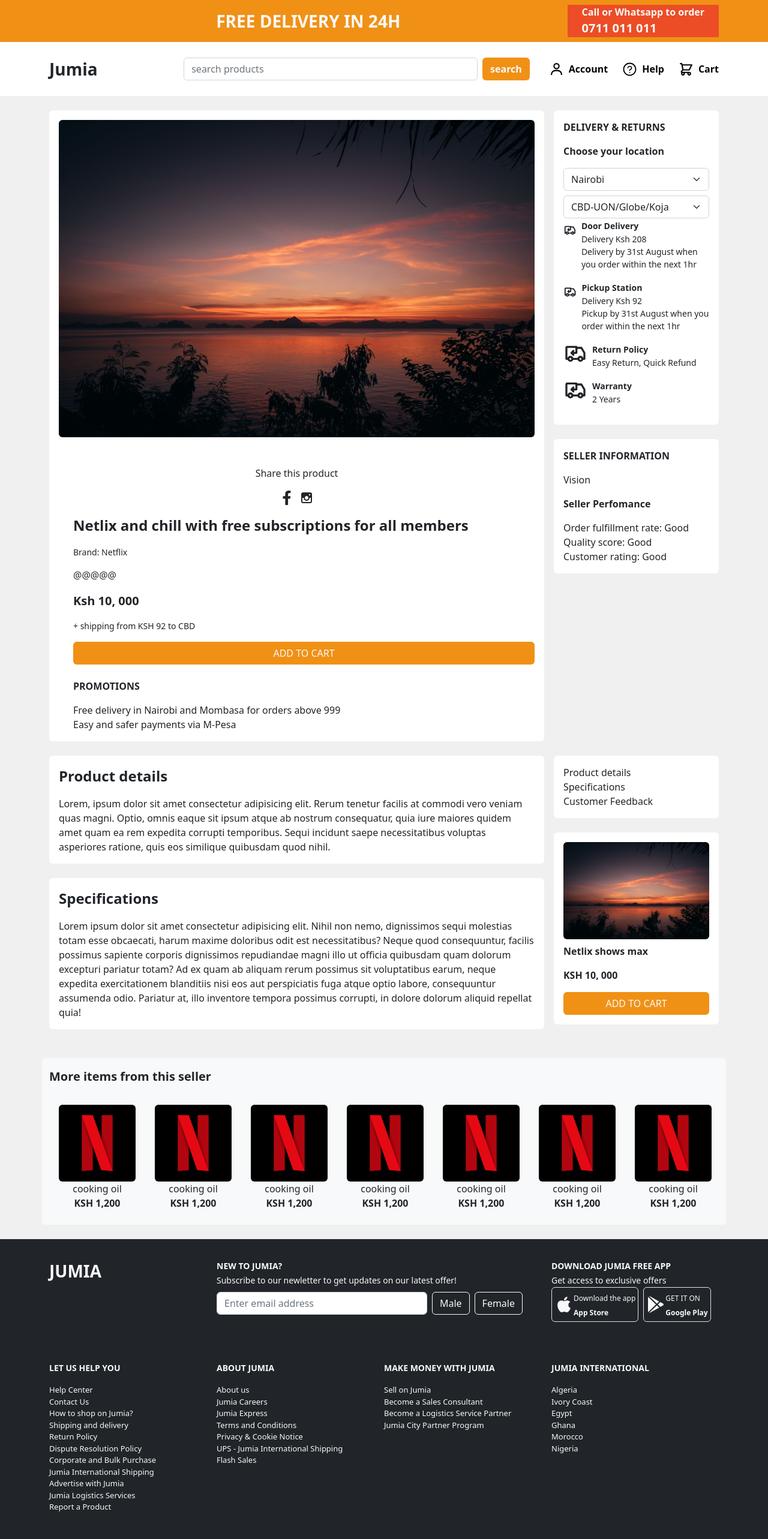
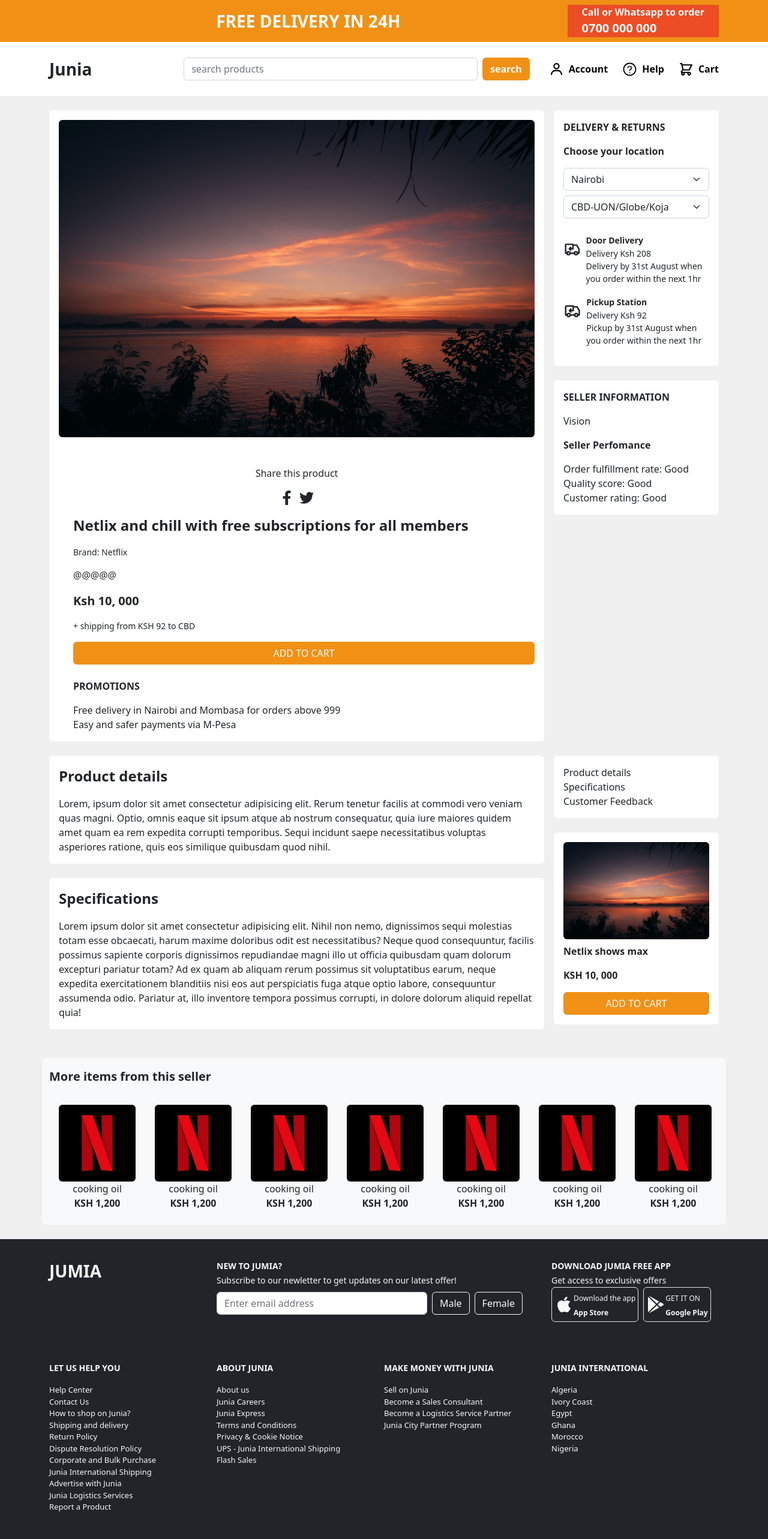
Before and after one commit to Edu58/Junia-Eccomerce, a React (Vite) app: page /product in a window 1280 px wide. Shown: the top 2566 px of the page at 60% size. Built offline with nearby package versions, Linux system fonts and the light colour scheme.

Commit message:
style: Navbar & Footer components

```diff
--- a/src/components/Footer.jsx
+++ b/src/components/Footer.jsx
@@ -63,45 +63,45 @@
 					<ul>
 						<li>Help Center</li>
 						<li>Contact Us</li>
-						<li>How to shop on Jumia?</li>
+						<li>How to shop on Junia?</li>
 						<li>Shipping and delivery</li>
 						<li>Return Policy</li>
 						<li>Dispute Resolution Policy</li>
 						<li>Corporate and Bulk Purchase</li>
-						<li>Jumia International Shipping</li>
-						<li>Advertise with Jumia</li>
-						<li>Jumia Logistics Services</li>
+						<li>Junia International Shipping</li>
+						<li>Advertise with Junia</li>
+						<li>Junia Logistics Services</li>
 						<li>Report a Product</li>
 					</ul>
 
 				</div>
 				<div className="about">
-					<small className="fw-bold">ABOUT JUMIA</small>
+					<small className="fw-bold">ABOUT JUNIA</small>
 
 					<ul >
 						<li>About us</li>
-						<li>Jumia Careers</li>
-						<li>Jumia Express</li>
+						<li>Junia Careers</li>
+						<li>Junia Express</li>
 						<li>Terms and Conditions</li>
 						<li>Privacy & Cookie Notice</li>
-						<li>UPS - Jumia International Shipping</li>
+						<li>UPS - Junia International Shipping</li>
 						<li>Flash Sales</li>
 					</ul>
 
 				</div>
 				<div className="make-money">
-					<small className='fw-bold'>MAKE MONEY WITH JUMIA</small>
+					<small className='fw-bold'>MAKE MONEY WITH JUNIA</small>
 
 					<ul>
-						<li>Sell on Jumia</li>
+						<li>Sell on Junia</li>
 						<li>Become a Sales Consultant</li>
 						<li>Become a Logistics Service Partner</li>
-						<li>Jumia City Partner Program</li>
+						<li>Junia City Partner Program</li>
 					</ul>
 
 				</div>
 				<div className="jumia">
-					<small className="fw-bold">JUMIA INTERNATIONAL</small>
+					<small className="fw-bold">JUNIA INTERNATIONAL</small>
 
 					<ul>
 						<li>Algeria</li>
--- a/src/components/Navbar.jsx
+++ b/src/components/Navbar.jsx
@@ -11,7 +11,7 @@
                 <div className="call px-4 text-light">
                     <span className='fw-bold'>Call or Whatsapp to order</span>
                     <br />
-                    <span className="fw-bold fs-5">0711 011 011</span>
+                    <span className="fw-bold fs-5">0700 000 000</span>
                 </div>
             </div>
         </div>
--- a/src/components/homepage/HomeBanner.scss
+++ b/src/components/homepage/HomeBanner.scss
@@ -18,8 +18,7 @@
     list-style: none;
 
     li {
-        font-size: .8rem;
-        font-weight: 400;
-        line-height: 1.7rem;
+        font-size: .9rem;
+        line-height: 2rem;
     }
 }
--- a/src/components/homepage/SearchBar.jsx
+++ b/src/components/homepage/SearchBar.jsx
@@ -9,8 +9,9 @@
     return (
         <div className="top-bar py-4">
             <div className="container">
-                <p className='fs-3 fw-bolder'>Jumia</p>
-
+                <Link to="/" className='text-decoration-none'>
+                    <p className='fs-3 fw-bolder text-dark'>Junia</p>
+                </Link>
                 <div className="search d-flex">
                     <input type="search" name="product" className='form-control' placeholder='search products' />
                     <button className="btn text-light fw-bold ms-2">search</button>
--- a/src/pages/Homepage.scss
+++ b/src/pages/Homepage.scss
@@ -1,3 +1,3 @@
 .homepage-container {
-    background-color: rgb(236, 135, 117);
+    background-color: rgb(240, 240, 240);
 }
--- a/src/pages/Product.jsx
+++ b/src/pages/Product.jsx
@@ -2,11 +2,13 @@
 import banner from '../assets/alex-unsplash.jpg'
 import { TbTruckReturn } from "react-icons/tb";
 import { FaFacebookF } from "react-icons/fa";
+import { FaTwitter } from 'react-icons/fa';
 import { TiSocialInstagram } from "react-icons/ti";
 import ProductRows from '../components/homepage/ProductRows';
+import { Link } from 'react-router-dom';
 
 const Product = () => {
-	let deliveryIconStyles = { fontSize: "2.5rem" };
+	let deliveryIconStyles = { fontSize: "3.5rem" };
 	let socialIconsStyles = { fontSize: "1.5rem" };
 	return (
 		<div className="bg py-4">
@@ -21,7 +23,7 @@
 									<p>Share this product</p>
 									<div className='mb-3'>
 										<FaFacebookF style={socialIconsStyles} /> &nbsp;
-										<TiSocialInstagram style={socialIconsStyles} />
+										<FaTwitter style={socialIconsStyles} />
 									</div>
 								</div>
 							</div>
@@ -40,7 +42,9 @@
 								<p className="small">+ shipping from KSH 92 to CBD</p>
 
 								<div className="add-to-cart-btn">
-									<button className="btn w-100 text-light">ADD TO CART</button>
+									<Link to="/cart">
+										<button className="btn w-100 text-light">ADD TO CART</button>
+									</Link>
 								</div>
 
 								<div className="promotions mt-4">
@@ -76,7 +80,7 @@
 										</select>
 									</div>
 
-									<div className="more-info">
+									<div className="more-info mt-4">
 										<div className="d-flex door-delivery">
 											<TbTruckReturn style={deliveryIconStyles} />
 
@@ -100,30 +104,6 @@
 												<p className="small">
 													Delivery Ksh 92 <br />
 													Pickup by 31st August when you order within the next 1hr <br />
-												</p>
-											</div>
-										</div>
-										<div className="d-flex door-delivery">
-											<TbTruckReturn style={deliveryIconStyles} />
-
-											<div className="text ms-2">
-												<span className="small fw-bold">
-													Return Policy
-												</span>
-												<p className="small">
-													Easy Return, Quick Refund
-												</p>
-											</div>
-										</div>
-										<div className="d-flex door-delivery">
-											<TbTruckReturn style={deliveryIconStyles} />
-
-											<div className="text ms-2">
-												<span className="small fw-bold">
-													Warranty
-												</span>
-												<p className="small">
-													2 Years
 												</p>
 											</div>
 										</div>
--- a/src/pages/Product.scss
+++ b/src/pages/Product.scss
@@ -14,9 +14,6 @@
     }
 
     .product-img {
-      // .img-col img {
-      //     max-height: 25rem;
-      // }
 
       .product-title {
         .add-to-cart-btn {
```
